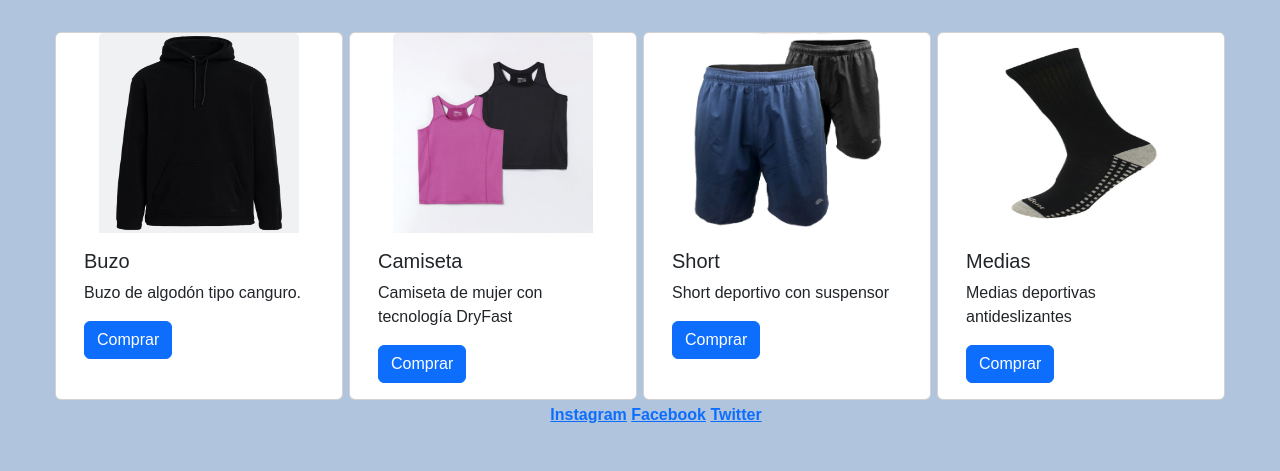
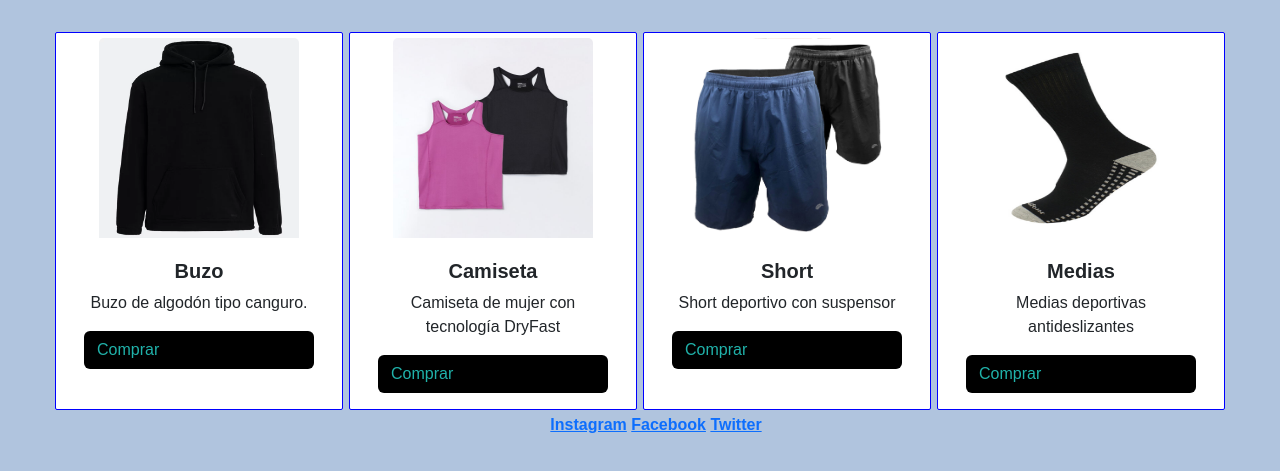
Before and after one commit to MathiasShT/PF-Shimabukuro, a plain HTML site: page pages/productos.html in a window 1280 px wide. Shown: the part 189-660 px from the top of the page. Drawn offline with nearby package versions, Linux system fonts and the light colour scheme.

Commit message:
Modificacion btn productos

```diff
--- a/css/estilo.css
+++ b/css/estilo.css
@@ -78,20 +78,37 @@ li {
     width: 120px;
 }
 
+.tituloRopa {
+    font-size: 20px;
+    font-weight: bold;
+}
+
 .ropas {
     height: 200px;
     width: 200px;
     display: inline;
+    margin: 5px;
 }
 
 .product {
     margin: 3px;
+    border: 1px blue solid;
+    border-radius: 2px;
 }
 
 .productos {
     display: flex;
     justify-content: center;
 }
+
+.btn {
+    color: lightseagreen;
+    background-color: black;
+    display: flex;
+    align-items: end;
+    bottom: 0;
+}
+
 footer {
     display: flex;
     justify-content: center;
--- a/pages/productos.html
+++ b/pages/productos.html
@@ -34,39 +34,39 @@
 
   <main class="row productos">
 
-    <article class="card product col-xxl-3 col-xl-3 col-md-6 col-sm-12" style="width: 18rem;">
+    <article class="card product text-center col-xl-3 col-md-6 col-sm-12" style="width: 18rem;">
       <img src="../img/canguro.webp" class="card-img-top mx-auto ropas" alt="Buzo">
       <section class="card-body">
-        <h5 class="card-title">Buzo</h5>
+        <h5 class="card-title tituloRopa">Buzo</h5>
         <p class="card-text">Buzo de algodón tipo canguro.</p>
-        <a href="#" class="btn btn-primary">Comprar</a>
+        <a href="#" class="btn btnComprar">Comprar</a>
       </section>
     </article>
     <br>
-    <article class="card product col-xxl-3 col-xl-3 col-md-6 col-sm-12" style="width: 18rem;">
+    <article class="card product text-center col-xxl-3 col-xl-3 col-md-6 col-sm-12" style="width: 18rem;">
       <img src="../img/camisetamujer.jpg" class="card-img-top mx-auto ropas" alt="Camiseta">
       <section class="card-body">
-        <h5 class="card-title">Camiseta</h5>
+        <h5 class="card-title tituloRopa">Camiseta</h5>
         <p class="card-text">Camiseta de mujer con tecnología DryFast</p>
-        <a href="#" class="btn btn-primary">Comprar</a>
+        <a href="#" class="btn btnComprar">Comprar</a>
       </section>
     </article>
     <br>
-    <article class="card product col-xxl-3 col-xl-3 col-md-6 col-sm-12" style="width: 18rem;">
+    <article class="card product text-center col-xxl-3 col-xl-3 col-md-6 col-sm-12" style="width: 18rem;">
       <img src="../img/short.jpg" class="card-img-top mx-auto ropas" alt="Short">
       <section class="card-body">
-        <h5 class="card-title">Short</h5>
+        <h5 class="card-title tituloRopa">Short</h5>
         <p class="card-text">Short deportivo con suspensor</p>
-        <a href="#" class="btn btn-primary">Comprar</a>
+        <a href="#" class="btn btnComprar">Comprar</a>
       </section>
     </article>
     <br>
-    <div class="card product col-xxl-3 col-xl-3 col-md-6 col-sm-12" style="width: 18rem;">
+    <div class="card product text-center col-xxl-3 col-xl-3 col-md-6 col-sm-12" style="width: 18rem;">
       <img src="../img/medias.jpg" class="card-img-top mx-auto ropas" alt="Medias">
       <div class="card-body">
-        <h5 class="card-title">Medias</h5>
+        <h5 class="card-title tituloRopa">Medias</h5>
         <p class="card-text">Medias deportivas antideslizantes</p>
-        <a href="#" class="btn btn-primary">Comprar</a>
+        <a href="#" class="btn btnComprar">Comprar</a>
       </div>
     </div>
     <br>
```
